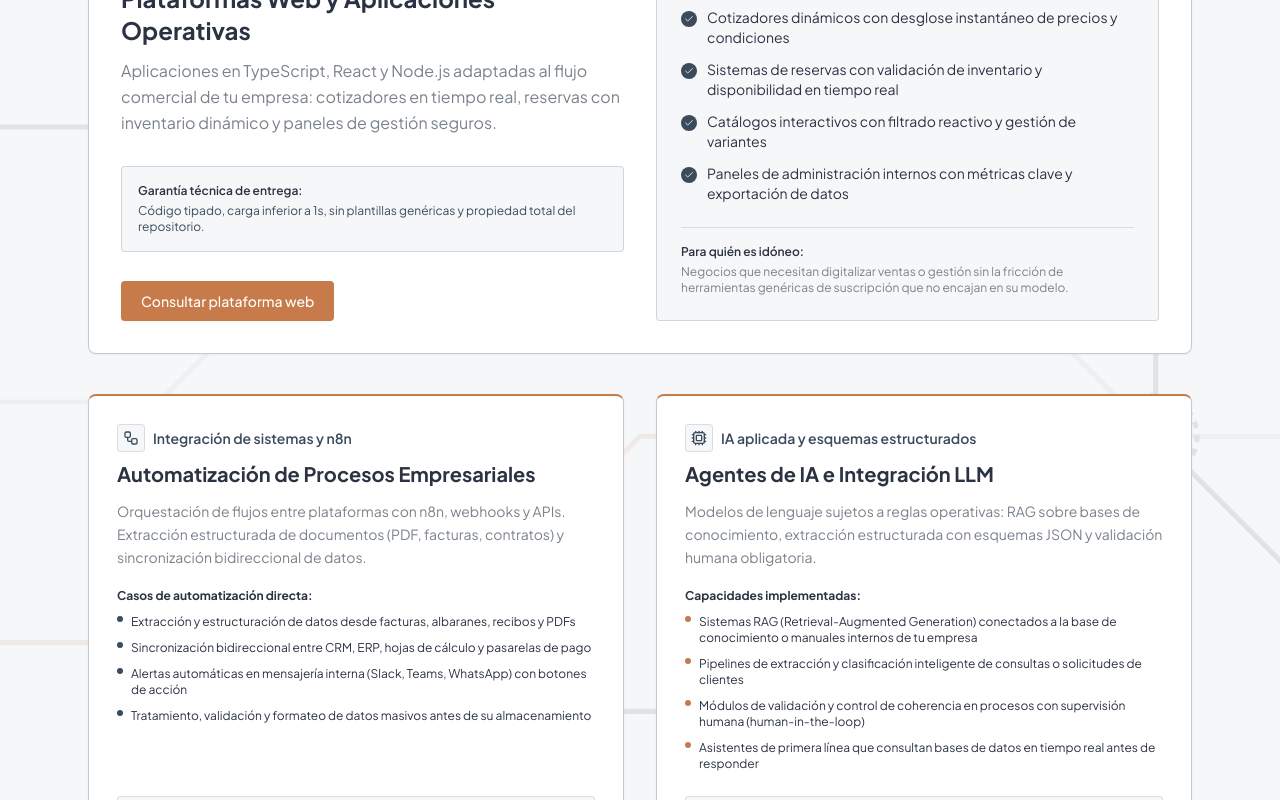
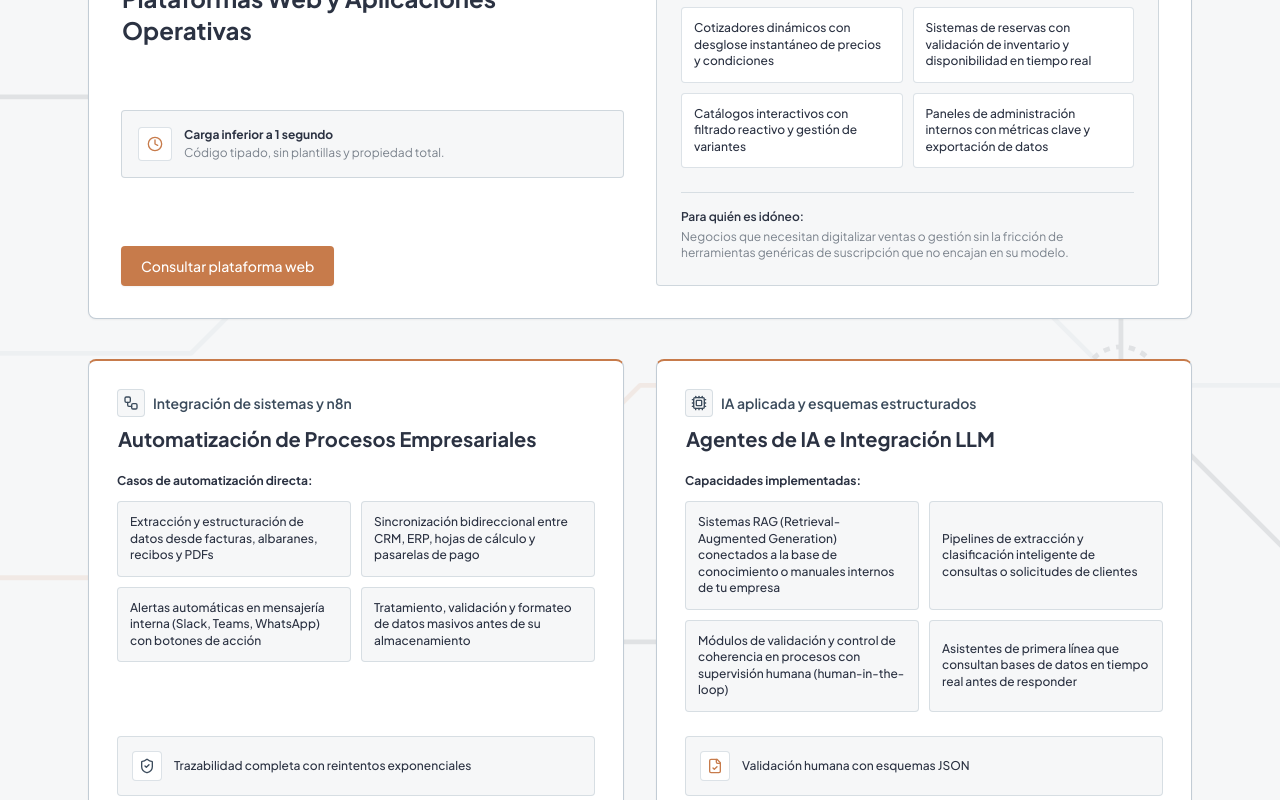
Before and after one commit to egarciav99/EG-solutions, a React (Vite) app: page / in a window 1280 px wide. Shown: the part 1300-2100 px from the top of the page. Built offline with nearby package versions, Linux system fonts and the light colour scheme.

Commit message:
feat: update differential and services UI components
Enhance visual presentation and layout of the Differential and Services sections by incorporating new lucide icons and refactoring structure for improved readability.

```diff
--- a/src/components/Services.tsx
+++ b/src/components/Services.tsx
@@ -1,5 +1,5 @@
 import { SERVICE_LINES } from '../data/services';
-import { Check, Layers, Cpu, Workflow } from 'lucide-react';
+import { Layers, Cpu, Workflow, Clock, ShieldCheck, FileCheck } from 'lucide-react';
 import { secondaryCircuitLayout } from '../data/circuitLayouts';
 import { CircuitBackground } from './CircuitBackground';
 
@@ -41,17 +41,19 @@ export function Services({ onSelectServiceForInquiry }: ServicesProps) {
                     </div>
                     <span>Desarrollo de software a medida</span>
                   </div>
-                  <h3 className="text-xl sm:text-2xl font-bold text-navy mb-3">
+                  <h3 className="text-xl sm:text-2xl font-bold text-navy mb-5 border-l border-l-transparent pl-0">
                     Plataformas Web y Aplicaciones Operativas
                   </h3>
-                  <p className="text-mid-gray text-sm sm:text-base leading-relaxed mb-6">
-                    Aplicaciones en TypeScript, React y Node.js adaptadas al flujo comercial de tu empresa: cotizadores en tiempo real, reservas con inventario dinámico y paneles de gestión seguros.
-                  </p>
                 </div>
 
-                <div className="bg-near-white p-4 rounded border border-steel/50 text-xs text-slate mb-6">
-                  <span className="font-semibold block mb-1 text-navy">Garantía técnica de entrega:</span>
-                  Código tipado, carga inferior a 1s, sin plantillas genéricas y propiedad total del repositorio.
+                <div className="bg-near-white p-4 rounded border border-steel/50 mb-6 flex items-center gap-3">
+                  <div className="p-2 rounded bg-white border border-steel/40 text-copper shrink-0">
+                    <Clock className="w-4 h-4" />
+                  </div>
+                  <div className="text-xs">
+                    <span className="font-bold text-navy block mb-0.5">Carga inferior a 1 segundo</span>
+                    <span className="text-mid-gray">Código tipado, sin plantillas y propiedad total.</span>
+                  </div>
                 </div>
 
                 <div>
@@ -66,19 +68,19 @@ export function Services({ onSelectServiceForInquiry }: ServicesProps) {
               </div>
 
               <div className="lg:col-span-6 bg-near-white p-6 rounded border border-steel/50">
-                <h4 className="text-sm font-bold text-navy mb-4">
+                <h4 className="text-sm font-bold text-navy mb-4 border-l border-l-transparent pl-0">
                   Entregables habituales en esta línea:
                 </h4>
-                <ul className="space-y-3">
+                <div className="grid grid-cols-1 sm:grid-cols-2 gap-2.5">
                   {webPlatforms.deliverables.map((item, idx) => (
-                    <li key={idx} className="flex items-start gap-2.5 text-sm text-navy">
-                      <span className="mt-1 w-4 h-4 rounded-full bg-slate text-white flex items-center justify-center shrink-0">
-                        <Check className="w-2.5 h-2.5" />
-                      </span>
-                      <span>{item}</span>
-                    </li>
+                    <div
+                      key={idx}
+                      className="p-3 bg-white rounded border border-steel/40 text-xs text-navy font-medium leading-snug flex items-center"
+                    >
+                      {item}
+                    </div>
                   ))}
-                </ul>
+                </div>
 
                 <div className="mt-6 pt-4 border-t border-steel/40 text-xs text-mid-gray">
                   <span className="font-semibold text-navy block mb-1">Para quién es idóneo:</span>
@@ -99,28 +101,33 @@ export function Services({ onSelectServiceForInquiry }: ServicesProps) {
                   </div>
                   <span>Integración de sistemas y n8n</span>
                 </div>
-                <h3 className="text-xl font-bold text-navy mb-3">
+                <h3 className="text-xl font-bold text-navy mb-5 border-l border-l-transparent pl-0">
                   Automatización de Procesos Empresariales
                 </h3>
-                <p className="text-mid-gray text-sm leading-relaxed mb-5">
-                  Orquestación de flujos entre plataformas con n8n, webhooks y APIs. Extracción estructurada de documentos (PDF, facturas, contratos) y sincronización bidireccional de datos.
-                </p>
 
-                <div className="space-y-2.5 mb-6">
-                  <div className="text-xs font-bold text-navy">Casos de automatización directa:</div>
+                <div className="mb-6">
+                  <div className="text-xs font-bold text-navy mb-3">Casos de automatización directa:</div>
+                  <div className="grid grid-cols-1 sm:grid-cols-2 gap-2.5">
                     {automations.deliverables.map((item, idx) => (
-                    <div key={idx} className="flex items-start gap-2 text-xs text-navy">
-                      <span className="mt-0.5 w-1.5 h-1.5 rounded-full bg-slate shrink-0" />
-                      <span>{item}</span>
+                      <div
+                        key={idx}
+                        className="p-3 bg-near-white rounded border border-steel/40 text-xs text-navy font-medium leading-snug flex items-center"
+                      >
+                        {item}
                       </div>
                     ))}
                   </div>
                 </div>
+              </div>
 
               <div>
-                <div className="p-3 bg-near-white rounded border border-steel/40 text-xs text-mid-gray mb-4">
-                  <span className="font-semibold text-navy block mb-0.5">Control y tolerancia a fallos:</span>
-                  {automations.technicalDetails}
+                <div className="p-3.5 bg-near-white rounded border border-steel/40 flex items-center gap-3 mb-4">
+                  <div className="p-1.5 rounded bg-white border border-steel/40 text-slate shrink-0">
+                    <ShieldCheck className="w-4 h-4" />
+                  </div>
+                  <div className="text-xs font-medium text-navy">
+                    Trazabilidad completa con reintentos exponenciales
+                  </div>
                 </div>
 
                 <button
@@ -142,28 +149,33 @@ export function Services({ onSelectServiceForInquiry }: ServicesProps) {
                   </div>
                   <span>IA aplicada y esquemas estructurados</span>
                 </div>
-                <h3 className="text-xl font-bold text-navy mb-3">
+                <h3 className="text-xl font-bold text-navy mb-5 border-l border-l-transparent pl-0">
                   Agentes de IA e Integración LLM
                 </h3>
-                <p className="text-mid-gray text-sm leading-relaxed mb-5">
-                  Modelos de lenguaje sujetos a reglas operativas: RAG sobre bases de conocimiento, extracción estructurada con esquemas JSON y validación humana obligatoria.
-                </p>
 
-                <div className="space-y-2.5 mb-6">
-                  <div className="text-xs font-bold text-navy">Capacidades implementadas:</div>
+                <div className="mb-6">
+                  <div className="text-xs font-bold text-navy mb-3">Capacidades implementadas:</div>
+                  <div className="grid grid-cols-1 sm:grid-cols-2 gap-2.5">
                     {aiAgents.deliverables.map((item, idx) => (
-                    <div key={idx} className="flex items-start gap-2 text-xs text-navy">
-                      <span className="mt-0.5 w-1.5 h-1.5 rounded-full bg-copper shrink-0" />
-                      <span>{item}</span>
+                      <div
+                        key={idx}
+                        className="p-3 bg-near-white rounded border border-steel/40 text-xs text-navy font-medium leading-snug flex items-center"
+                      >
+                        {item}
                       </div>
                     ))}
                   </div>
                 </div>
+              </div>
 
               <div>
-                <div className="p-3 bg-near-white rounded border border-steel/40 text-xs text-mid-gray mb-4">
-                  <span className="font-semibold text-navy block mb-0.5">Cero alucinaciones sin supervisión:</span>
-                  {aiAgents.technicalDetails}
+                <div className="p-3.5 bg-near-white rounded border border-steel/40 flex items-center gap-3 mb-4">
+                  <div className="p-1.5 rounded bg-white border border-steel/40 text-copper shrink-0">
+                    <FileCheck className="w-4 h-4" />
+                  </div>
+                  <div className="text-xs font-medium text-navy">
+                    Validación humana con esquemas JSON
+                  </div>
                 </div>
 
                 <button
```
Also changed, not shown: src/components/Differential.tsx (+83 -44 lines). Lines whose indentation alone changed are shown as unchanged.
